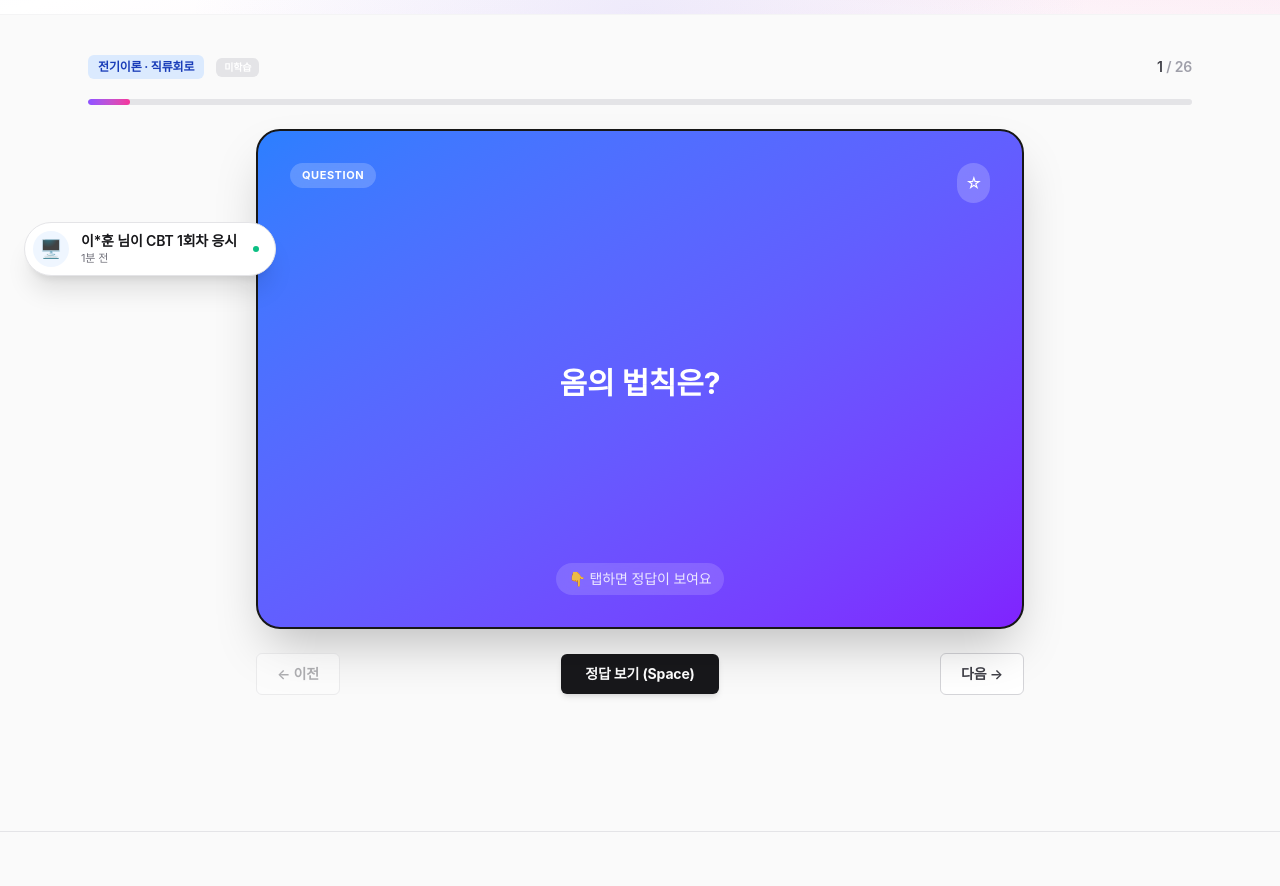
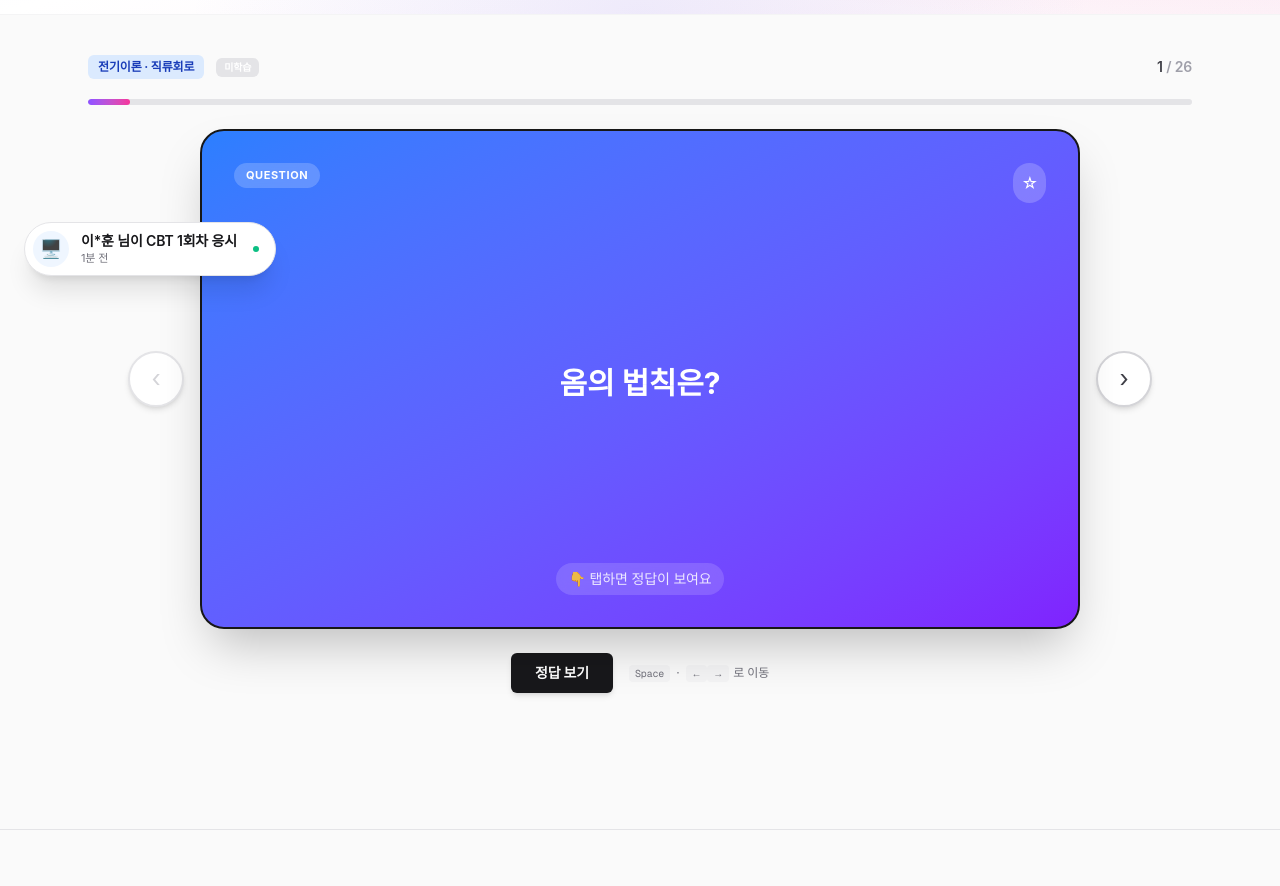
Before and after one commit to cys13241324-star/electrician-exam, a Next.js app: page /flashcards in a window 1280 px wide. Shown: the part 500-1386 px from the top of the page. Built offline with nearby package versions, Linux system fonts and the light colour scheme; a web font is replaced by a local one.

Commit message:
feat: 플립카드 좌우 nav 버튼 추가 + 키보드 ←/→ 단축키

```diff
--- a/src/components/flashcards/CardStudy.tsx
+++ b/src/components/flashcards/CardStudy.tsx
@@ -53,12 +53,25 @@ export default function CardStudy({
     setFlipped(false);
   }, [index]);
 
-  // 단축키
+  function goPrev() {
+    if (index > 0) setIndex(index - 1);
+  }
+  function goNext() {
+    if (index < deck.length - 1) setIndex(index + 1);
+  }
+
+  // 단축키 — Space 뒤집기, 1~4 평가, ←/→ 이전·다음
   useEffect(() => {
     function onKey(e: KeyboardEvent) {
       if (e.key === " " || e.key === "Enter") {
         e.preventDefault();
         setFlipped((v) => !v);
+      } else if (e.key === "ArrowLeft") {
+        e.preventDefault();
+        goPrev();
+      } else if (e.key === "ArrowRight") {
+        e.preventDefault();
+        goNext();
       } else if (flipped) {
         if (e.key === "1") rate("again");
         else if (e.key === "2") rate("hard");
@@ -138,9 +151,17 @@ export default function CardStudy({
         />
       </div>
 
-      {/* 카드 영역 */}
+      {/* 카드 영역 + 좌우 nav 버튼 */}
+      <div className="mx-auto mb-6 flex max-w-5xl items-center gap-2 sm:gap-4">
+        {/* 좌측 nav */}
+        <SideNav
+          dir="prev"
+          onClick={goPrev}
+          disabled={index === 0}
+        />
+
         <div
-        className="perspective-1000 mx-auto mb-6 max-w-3xl"
+          className="perspective-1000 flex-1"
           style={{ perspective: "1500px" }}
         >
           <button
@@ -214,6 +235,14 @@ export default function CardStudy({
             </CardFace>
           </div>
         </button>
+        </div>
+
+        {/* 우측 nav */}
+        <SideNav
+          dir="next"
+          onClick={goNext}
+          disabled={index >= deck.length - 1}
+        />
       </div>
 
       {/* 관련 예제 (뒤집은 후에만 노출) */}
@@ -321,33 +350,58 @@ export default function CardStudy({
           </p>
         </div>
       ) : (
-        <div className="mx-auto flex max-w-3xl items-center justify-between">
-          <button
-            type="button"
-            onClick={() => setIndex(Math.max(0, index - 1))}
-            disabled={index === 0}
-            className="rounded-md border border-zinc-300 bg-white px-5 py-2.5 text-sm font-semibold text-zinc-700 disabled:cursor-not-allowed disabled:opacity-40 hover:bg-zinc-50"
-          >
-            ← 이전
-          </button>
+        <div className="mx-auto flex max-w-3xl items-center justify-center gap-2 text-xs text-zinc-500">
           <button
             type="button"
             onClick={() => setFlipped(true)}
             className="rounded-md bg-zinc-900 px-6 py-2.5 text-sm font-bold text-white shadow-md hover:bg-zinc-700"
           >
-            정답 보기 (Space)
+            정답 보기
           </button>
-          <button
-            type="button"
-            onClick={() => setIndex(Math.min(deck.length - 1, index + 1))}
-            disabled={index >= deck.length - 1}
-            className="rounded-md border border-zinc-300 bg-white px-5 py-2.5 text-sm font-semibold text-zinc-700 disabled:cursor-not-allowed disabled:opacity-40 hover:bg-zinc-50"
-          >
-            다음 →
-          </button>
+          <span className="ml-2 hidden sm:inline">
+            <kbd className="rounded bg-zinc-100 px-1.5 py-0.5 font-mono text-[10px]">
+              Space
+            </kbd>
+            <span className="mx-1.5">·</span>
+            <kbd className="rounded bg-zinc-100 px-1.5 py-0.5 font-mono text-[10px]">
+              ←
+            </kbd>
+            <kbd className="rounded bg-zinc-100 px-1.5 py-0.5 font-mono text-[10px]">
+              →
+            </kbd>
+            <span className="ml-1">로 이동</span>
+          </span>
         </div>
       )}
     </div>
+  );
+}
+
+function SideNav({
+  dir,
+  onClick,
+  disabled,
+}: {
+  dir: "prev" | "next";
+  onClick: () => void;
+  disabled: boolean;
+}) {
+  return (
+    <button
+      type="button"
+      onClick={onClick}
+      disabled={disabled}
+      aria-label={dir === "prev" ? "이전 카드" : "다음 카드"}
+      className={`group flex h-12 w-12 flex-shrink-0 items-center justify-center rounded-full border-2 bg-white text-2xl shadow-md transition sm:h-14 sm:w-14 ${
+        disabled
+          ? "cursor-not-allowed border-zinc-200 text-zinc-300"
+          : "border-zinc-300 text-zinc-700 hover:-translate-y-0.5 hover:border-violet-400 hover:bg-violet-50 hover:text-violet-700 hover:shadow-lg"
+      }`}
+    >
+      <span className="leading-none transition group-hover:scale-110">
+        {dir === "prev" ? "‹" : "›"}
+      </span>
+    </button>
   );
 }
 
```
Lines whose indentation alone changed are shown as unchanged.
